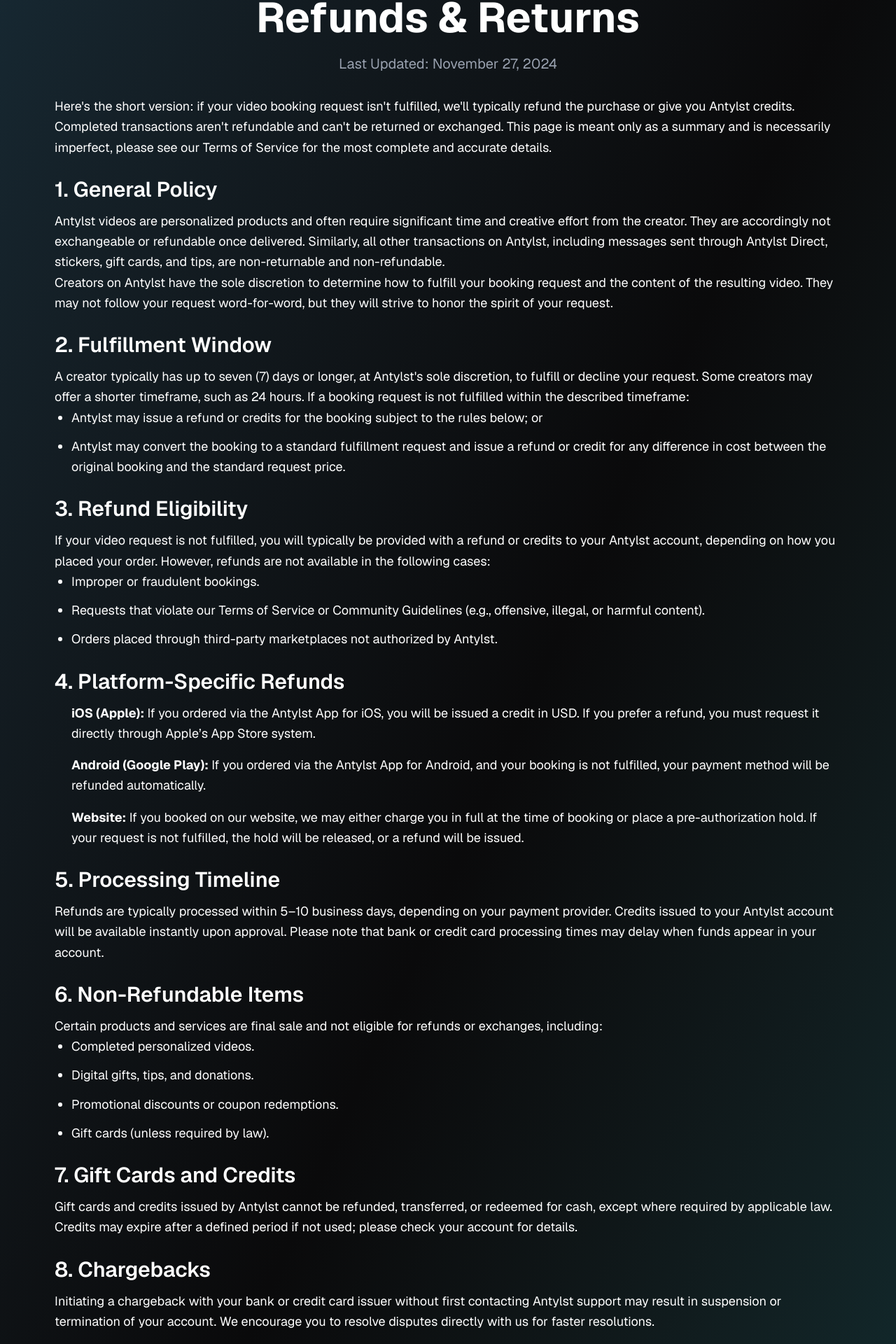
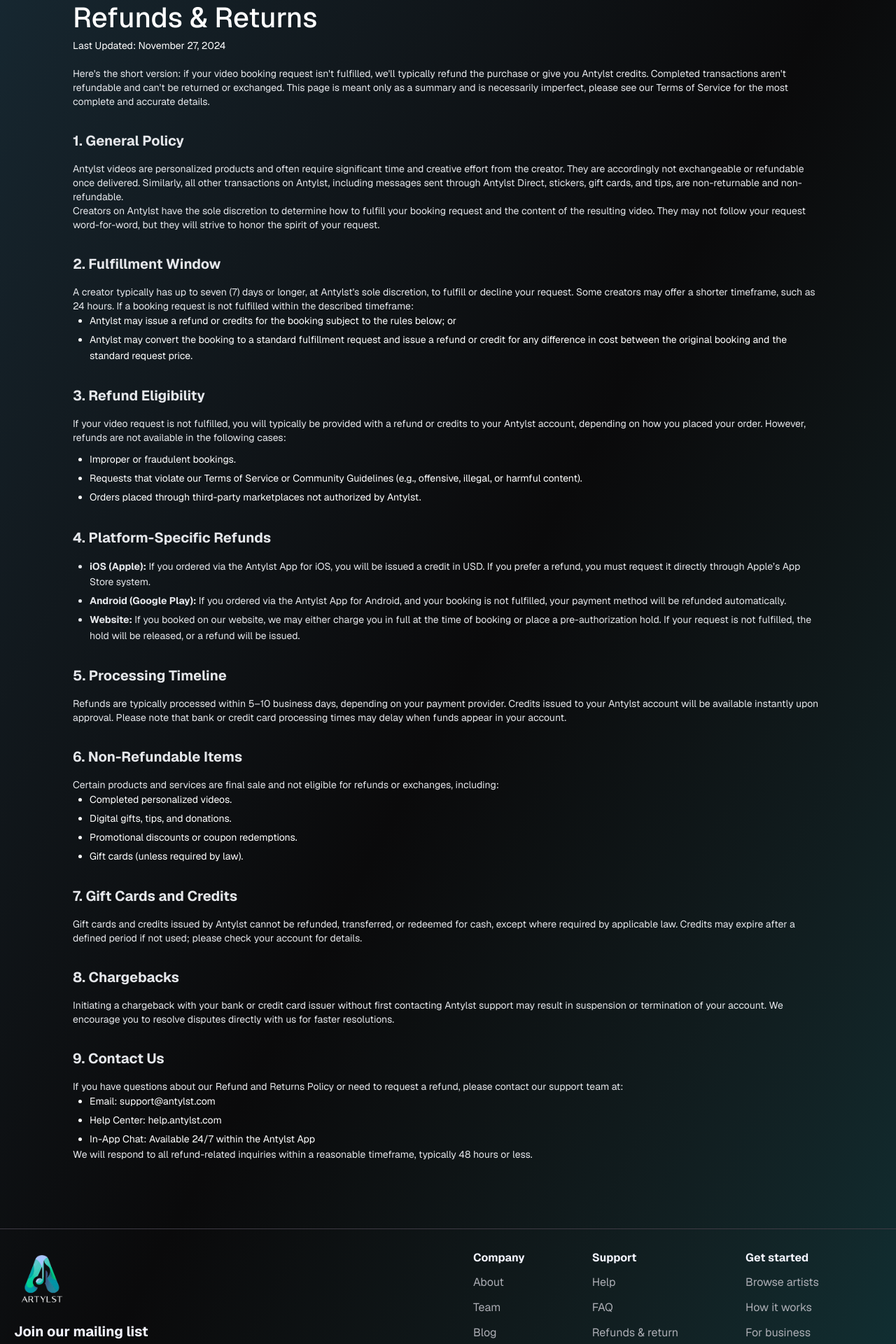
Before and after one commit to apixcel/artylst-web, a Next.js app: page /refund-returns in a window 1280 px wide. Shown: the part 176-2096 px from the top of the page at 70% size. Built offline with nearby package versions, Linux system fonts and the light colour scheme; no server answers.

Commit message:
privacy and refund page modifiy

```diff
--- a/src/app/(main)/privacy-policy/page.tsx
+++ b/src/app/(main)/privacy-policy/page.tsx
@@ -3,24 +3,26 @@
 
 const Privacypage = () => {
   return (
-    <div className="" id="top">
+    <div className="wrapper-inner" id="top">
       <section className="py-16 text-white">
         {/* Title */}
-        <h1 className="text-center text-4xl font-bold mb-6">Privacy Policy</h1>
+        <h1 className="text-[36px] xl:text-[40px] font-[500] mb-[10px]">
+          Privacy Policy
+        </h1>
 
         {/* Last Updated */}
-        <p className="italic text-gray-300">
+        <p className="italic text-[14px] font-[400] leading-[20px] text-gray-300">
           Last Updated: <span className="not-italic">July 2, 2025</span>
         </p>
 
         {/* Effective Date */}
-        <p className="italic text-gray-300 mb-10">
+        <p className="italic text-gray-300 text-[14px] font-[400] leading-[20px] mb-[20px]">
           Effective Date: <span className="not-italic">July 2, 2025</span> (see Section 1
           for further details on when this Privacy Policy takes effect).
         </p>
 
         {/* Intro */}
-        <p className=" mx-auto mb-12 text-gray-200 leading-relaxed">
+        <p className=" mx-auto text-gray-200 text-[14px] font-[400] leading-[20px] mb-[20px]">
           We value your trust and take your privacy seriously. This Privacy Policy
           describes the types of information we collect, how we use it, with whom we may
           share it, and the choices available to you regarding our use of your personal
@@ -31,9 +33,11 @@
         </p>
 
         {/* Table of Contents */}
-        <div className=" mx-auto">
-          <h2 className="text-2xl font-semibold mb-4">Table of Contents</h2>
-          <ol className="grid grid-cols-1 sm:grid-cols-2 gap-3 list-decimal list-inside">
+        <div className="mx-auto">
+          <h2 className="text-[20px] font-[700] leading-[28px] mb-4">
+            Table of Contents
+          </h2>
+          <ol className="grid grid-cols-1 lg:grid-cols-3 md:grid-cols-2 sm:grid-cols-1 gap-3 list-decimal list-inside">
             <li>
               <Link href="#scope" className="text-brand-4 hover:underline">
                 Scope of Privacy Policy
@@ -69,30 +73,80 @@
                 Your Choices
               </Link>
             </li>
+            <li>
+              <Link href="#access" className="text-brand-4 hover:underline">
+                Accessing & Correcting Information
+              </Link>
+            </li>
+            <li>
+              <Link href="#retention" className="text-brand-4 hover:underline">
+                Data Retention & Deletion
+              </Link>
+            </li>
+            <li>
+              <Link href="#security" className="text-brand-4 hover:underline">
+                Data Security
+              </Link>
+            </li>
+            <li>
+              <Link href="#international" className="text-brand-4 hover:underline">
+                International Data Transfers
+              </Link>
+            </li>
+            <li>
+              <Link href="#thirdparties" className="text-brand-4 hover:underline">
+                Third-Party Services
+              </Link>
+            </li>
+            <li>
+              <Link href="#ads" className="text-brand-4 hover:underline">
+                Advertising & Analytics
+              </Link>
+            </li>
+            <li>
+              <Link href="#do-not-track" className="text-brand-4 hover:underline">
+                Do Not Track Signals
+              </Link>
+            </li>
+            <li>
+              <Link href="#updates" className="text-brand-4 hover:underline">
+                Updates to This Policy
+              </Link>
+            </li>
+            <li>
+              <Link href="#contact" className="text-brand-4 hover:underline">
+                Contact Us
+              </Link>
+            </li>
+            <li>
+              <Link href="#jurisdiction" className="text-brand-4 hover:underline">
+                Jurisdiction & Governing Law
+              </Link>
+            </li>
           </ol>
         </div>
       </section>
 
       {/* Section 1 */}
       <section id="scope" className="py-12 border-t border-white/10">
-        <h2 className="text-2xl font-bold mb-6">
+        <h2 className="text-[20px] font-[700] leading-[28px] mb-4">
           1. Scope of Privacy Policy; Changes to Policy
         </h2>
         <div className="space-y-6 text-gray-200 leading-relaxed">
-          <p>
+          <p className="text-[14px] font-[400] leading-[20px]">
             This Privacy Policy applies to all products, services, and digital platforms
             offered by Artylst, whether accessed through a computer, mobile device, or any
             other technology. It covers all users worldwide, except where we explicitly
             state otherwise.
           </p>
-          <p>
+          <p className="text-[14px] font-[400] leading-[20px]">
             Please note that our Site may link to or integrate with third-party websites,
             services, or platforms (such as social media, advertising partners, or
             analytics providers). Each of these third parties has its own privacy
             practices and policies, which may differ from ours. We encourage you to review
             those policies, as Artylst is not responsible for their practices.
           </p>
-          <p>
+          <p className="text-[14px] font-[400] leading-[20px]">
             We may update this Privacy Policy periodically to reflect changes in the law,
             technology, or our business practices. When we do, we will update the “Last
             Updated” date at the top of this page. If changes are significant, we may also
@@ -108,9 +162,11 @@
 
       {/* Section 2 */}
       <section id="information" className="py-12 border-t border-white/10">
-        <h2 className="text-2xl font-bold mb-6">2. Information We Collect</h2>
+        <h2 className="text-[20px] font-[700] leading-[28px] mb-4">
+          2. Information We Collect
+        </h2>
         <div className="space-y-6 text-gray-200 leading-relaxed">
-          <p>
+          <p className="text-[14px] font-[400] leading-[20px]">
             We collect different types of information from and about users of our Site,
             including both personal information and non-personal information. This helps
             us provide better services, improve our offerings, and maintain the security
@@ -119,7 +175,7 @@
           <h3 className="font-semibold text-white">
             a. Information You Provide Directly
           </h3>
-          <ul className="list-disc list-inside space-y-2">
+          <ul className="space-y-1 text-[14px] ps-6 list-disc">
             <li>Account creation: name, email, phone number, and password.</li>
             <li>
               Payment information: billing address, credit card details (processed
@@ -131,7 +187,7 @@
           <h3 className="font-semibold text-white">
             b. Information We Collect Automatically
           </h3>
-          <p>
+          <p className="text-[14px] font-[400] leading-[20px]">
             We automatically gather technical information when you use our Site, such as:
             device type, operating system, IP address, browser type, referring/exit pages,
             time spent on pages, and general usage patterns. This data helps us optimize
@@ -154,9 +210,11 @@
 
       {/* Section 3 */}
       <section id="cookies" className="py-12 border-t border-white/10">
-        <h2 className="text-2xl font-bold mb-6">3. Cookies and Tracking Technologies</h2>
+        <h2 className="text-[20px] font-[700] leading-[28px] mb-4">
+          3. Cookies and Tracking Technologies
+        </h2>
         <div className="space-y-6 text-gray-200 leading-relaxed">
-          <p>
+          <p className="text-[14px] font-[400] leading-[20px]">
             We use cookies, tracking pixels, beacons, and similar technologies to collect
             and store information about your usage of our Site. Cookies are small files
             stored on your device that help us recognize you and remember your
@@ -180,7 +238,7 @@
               choices.
             </li>
           </ul>
-          <p>
+          <p className="text-[14px] font-[400] leading-[20px]">
             You can manage or disable cookies in your browser settings, but note that some
             features of our Site may not function properly if cookies are disabled.
           </p>
@@ -194,13 +252,15 @@
 
       {/* Section 4 */}
       <section id="use" className="py-12 border-t border-white/10">
-        <h2 className="text-2xl font-bold mb-6">4. How We Use Information</h2>
+        <h2 className="text-[20px] font-[700] leading-[28px] mb-4">
+          4. How We Use Information
+        </h2>
         <div className="space-y-6 text-gray-200 leading-relaxed">
           <p>
             We use the information we collect in a variety of ways to provide, improve,
             and protect our services. Examples include:
           </p>
-          <ul className="list-decimal list-inside space-y-2">
+          <ul className="space-y-1 text-[14px] ps-6 list-disc">
             <li>Processing your transactions and delivering services you request.</li>
             <li>
               Improving user experience by personalizing content and recommendations.
@@ -222,12 +282,14 @@
 
       {/* Section 5 */}
       <section id="share" className="py-12 border-t border-white/10">
-        <h2 className="text-2xl font-bold mb-6">5. How We Share Information</h2>
+        <h2 className="text-[20px] font-[700] leading-[28px] mb-4">
+          5. How We Share Information
+        </h2>
         <div className="space-y-6 text-gray-200 leading-relaxed">
           <p>
             We may share information collected about you in the following circumstances:
           </p>
-          <ul className="list-disc list-inside space-y-2">
+          <ul className="space-y-1 text-[14px] ps-6 list-disc">
             <li>
               With service providers (payment processors, hosting providers, customer
               support).
@@ -257,7 +319,9 @@
 
       {/* Section 6 */}
       <section id="children" className="py-12 border-t border-white/10">
-        <h2 className="text-2xl font-bold mb-6">6. Children and Parents</h2>
+        <h2 className="text-[20px] font-[700] leading-[28px] mb-4">
+          6. Children and Parents
+        </h2>
         <div className="space-y-6 text-gray-200 leading-relaxed">
           <p>
             Our Site is not directed to children under the age of 13 (or the minimum age
@@ -279,10 +343,10 @@
 
       {/* Section 7 */}
       <section id="choices" className="py-12 border-t border-white/10">
-        <h2 className="text-2xl font-bold mb-6">7. Your Choices</h2>
+        <h2 className="text-[20px] font-[700] leading-[28px] mb-4">7. Your Choices</h2>
         <div className="space-y-6 text-gray-200 leading-relaxed">
           <p>You have several choices regarding your personal data:</p>
-          <ul className="list-disc list-inside space-y-2">
+          <ul className="space-y-1 text-[14px] ps-6 list-disc">
             <li>Opt-out of marketing emails by using the unsubscribe link.</li>
             <li>Manage cookies through your browser or our cookie consent tool.</li>
             <li>Access, correct, or delete your account information at any time.</li>
--- a/src/app/(main)/refund-returns/page.tsx
+++ b/src/app/(main)/refund-returns/page.tsx
@@ -2,14 +2,18 @@
 
 const Refundpage = () => {
   return (
-    <div className="min-h-screen text-white flex flex-col items-center py-16 px-6">
-      <h1 className="text-6xl font-bold mb-8">Refunds & Returns</h1>
-      <p className="text-gray-400 mb-8 text-xl">Last Updated: November 27, 2024</p>
+    <div className="wrapper-inner text-white flex flex-col  py-16 px-6">
+      <h1 className="text-[36px] xl:text-[40px] font-[500] mb-[10px]">
+        Refunds & Returns
+      </h1>
+      <p className="text-[14px] font-[400] leading-[20px] mb-[20px] ">
+        Last Updated: November 27, 2024
+      </p>
 
       {/* Content */}
       <div className="space-y-8 leading-relaxed text-lg">
         {/* Intro */}
-        <p>
+        <p className="text-[14px] font-[400] leading-[20px] text-gray-200 ">
           Here&#39;s the short version: if your video booking request isn&#39;t fulfilled,
           we&#39;ll typically refund the purchase or give you Antylst credits. Completed
           transactions aren&#39;t refundable and can&#39;t be returned or exchanged. This
@@ -19,15 +23,17 @@
 
         {/* Section 1 */}
         <div>
-          <h2 className="text-3xl font-semibold mb-4">1. General Policy</h2>
-          <p>
+          <h2 className="text-[20px] font-[700] leading-[28px] mb-4 text-gray-200 ">
+            1. General Policy
+          </h2>
+          <p className="text-[14px] font-[400] leading-[20px] text-gray-200 ">
             Antylst videos are personalized products and often require significant time
             and creative effort from the creator. They are accordingly not exchangeable or
             refundable once delivered. Similarly, all other transactions on Antylst,
             including messages sent through Antylst Direct, stickers, gift cards, and
             tips, are non-returnable and non-refundable.
           </p>
-          <p>
+          <p className="text-[14px] font-[400] leading-[20px] text-gray-200 ">
             Creators on Antylst have the sole discretion to determine how to fulfill your
             booking request and the content of the resulting video. They may not follow
             your request word-for-word, but they will strive to honor the spirit of your
@@ -37,14 +43,16 @@
 
         {/* Section 2 */}
         <div>
-          <h2 className="text-3xl font-semibold mb-4">2. Fulfillment Window</h2>
-          <p>
+          <h2 className="text-[20px] font-[700] leading-[28px] mb-4 text-gray-200 ">
+            2. Fulfillment Window
+          </h2>
+          <p className="text-[14px] font-[400] leading-[20px] text-gray-200 ">
             A creator typically has up to seven (7) days or longer, at Antylst&#39;s sole
             discretion, to fulfill or decline your request. Some creators may offer a
             shorter timeframe, such as 24 hours. If a booking request is not fulfilled
             within the described timeframe:
           </p>
-          <ul className="space-y-3 ps-6 list-disc">
+          <ul className="space-y-1 text-[14px] ps-6 list-disc">
             <li>
               Antylst may issue a refund or credits for the booking subject to the rules
               below; or
@@ -59,13 +67,15 @@
 
         {/* Section 3 */}
         <div>
-          <h2 className="text-3xl font-semibold mb-4">3. Refund Eligibility</h2>
-          <p>
+          <h2 className="text-[20px] font-[700] leading-[28px] mb-4 text-gray-200 ">
+            3. Refund Eligibility
+          </h2>
+          <p className="text-[14px] font-[400] leading-[20px] mb-[10px] text-gray-200 ">
             If your video request is not fulfilled, you will typically be provided with a
             refund or credits to your Antylst account, depending on how you placed your
             order. However, refunds are not available in the following cases:
           </p>
-          <ul className="space-y-3 ps-6 list-disc">
+          <ul className="space-y-1 text-[14px] ps-6 list-disc ">
             <li>Improper or fraudulent bookings.</li>
             <li>
               Requests that violate our Terms of Service or Community Guidelines (e.g.,
@@ -79,8 +89,10 @@
 
         {/* Section 4 */}
         <div>
-          <h2 className="text-3xl font-semibold mb-4">4. Platform-Specific Refunds</h2>
-          <ul className="space-y-4 ps-6">
+          <h2 className="text-[20px] font-[700] leading-[28px] mb-4 text-gray-200 ">
+            4. Platform-Specific Refunds
+          </h2>
+          <ul className="space-y-1 text-[14px] ps-6 list-disc text-gray-200 ">
             <li>
               <strong>iOS (Apple):</strong> If you ordered via the Antylst App for iOS,
               you will be issued a credit in USD. If you prefer a refund, you must request
@@ -102,8 +114,10 @@
 
         {/* Section 5 */}
         <div>
-          <h2 className="text-3xl font-semibold mb-4">5. Processing Timeline</h2>
-          <p>
+          <h2 className="text-[20px] font-[700] leading-[28px] mb-4 text-gray-200 ">
+            5. Processing Timeline
+          </h2>
+          <p className="text-[14px] font-[400] leading-[20px] text-gray-200 ">
             Refunds are typically processed within 5–10 business days, depending on your
             payment provider. Credits issued to your Antylst account will be available
             instantly upon approval. Please note that bank or credit card processing times
@@ -113,12 +127,14 @@
 
         {/* Section 6 */}
         <div>
-          <h2 className="text-3xl font-semibold mb-4">6. Non-Refundable Items</h2>
-          <p>
+          <h2 className="text-[20px] font-[700] leading-[28px] mb-4 text-gray-200 ">
+            6. Non-Refundable Items
+          </h2>
+          <p className="text-[14px] font-[400] leading-[20px] text-gray-200 ">
             Certain products and services are final sale and not eligible for refunds or
             exchanges, including:
           </p>
-          <ul className="space-y-3 ps-6 list-disc">
+          <ul className="space-y-1 text-[14px] ps-6 list-disc">
             <li>Completed personalized videos.</li>
             <li>Digital gifts, tips, and donations.</li>
             <li>Promotional discounts or coupon redemptions.</li>
@@ -128,8 +144,10 @@
 
         {/* Section 7 */}
         <div>
-          <h2 className="text-3xl font-semibold mb-4">7. Gift Cards and Credits</h2>
-          <p>
+          <h2 className="text-[20px] font-[700] leading-[28px] mb-4 text-gray-200 ">
+            7. Gift Cards and Credits
+          </h2>
+          <p className="text-[14px] font-[400] leading-[20px] text-gray-200 ">
             Gift cards and credits issued by Antylst cannot be refunded, transferred, or
             redeemed for cash, except where required by applicable law. Credits may expire
             after a defined period if not used; please check your account for details.
@@ -138,8 +156,10 @@
 
         {/* Section 8 */}
         <div>
-          <h2 className="text-3xl font-semibold mb-4">8. Chargebacks</h2>
-          <p>
+          <h2 className="text-[20px] font-[700] leading-[28px] mb-4 text-gray-200 ">
+            8. Chargebacks
+          </h2>
+          <p className="text-[14px] font-[400] leading-[20px] text-gray-200 ">
             Initiating a chargeback with your bank or credit card issuer without first
             contacting Antylst support may result in suspension or termination of your
             account. We encourage you to resolve disputes directly with us for faster
@@ -149,17 +169,19 @@
 
         {/* Section 9 */}
         <div>
-          <h2 className="text-3xl font-semibold mb-4">9. Contact Us</h2>
-          <p>
+          <h2 className="text-[20px] font-[700] leading-[28px] mb-4 text-gray-200 ">
+            9. Contact Us
+          </h2>
+          <p className="text-[14px] font-[400] leading-[20px] text-gray-200 ">
             If you have questions about our Refund and Returns Policy or need to request a
             refund, please contact our support team at:
           </p>
-          <ul className="space-y-3 ps-6 list-disc">
+          <ul className="space-y-1 ps-6 list-disc text-[14px] ">
             <li>Email: support@antylst.com</li>
             <li>Help Center: help.antylst.com</li>
             <li>In-App Chat: Available 24/7 within the Antylst App</li>
           </ul>
-          <p>
+          <p className="text-[14px] font-[400] leading-[20px] text-gray-200 ">
             We will respond to all refund-related inquiries within a reasonable timeframe,
             typically 48 hours or less.
           </p>
```
